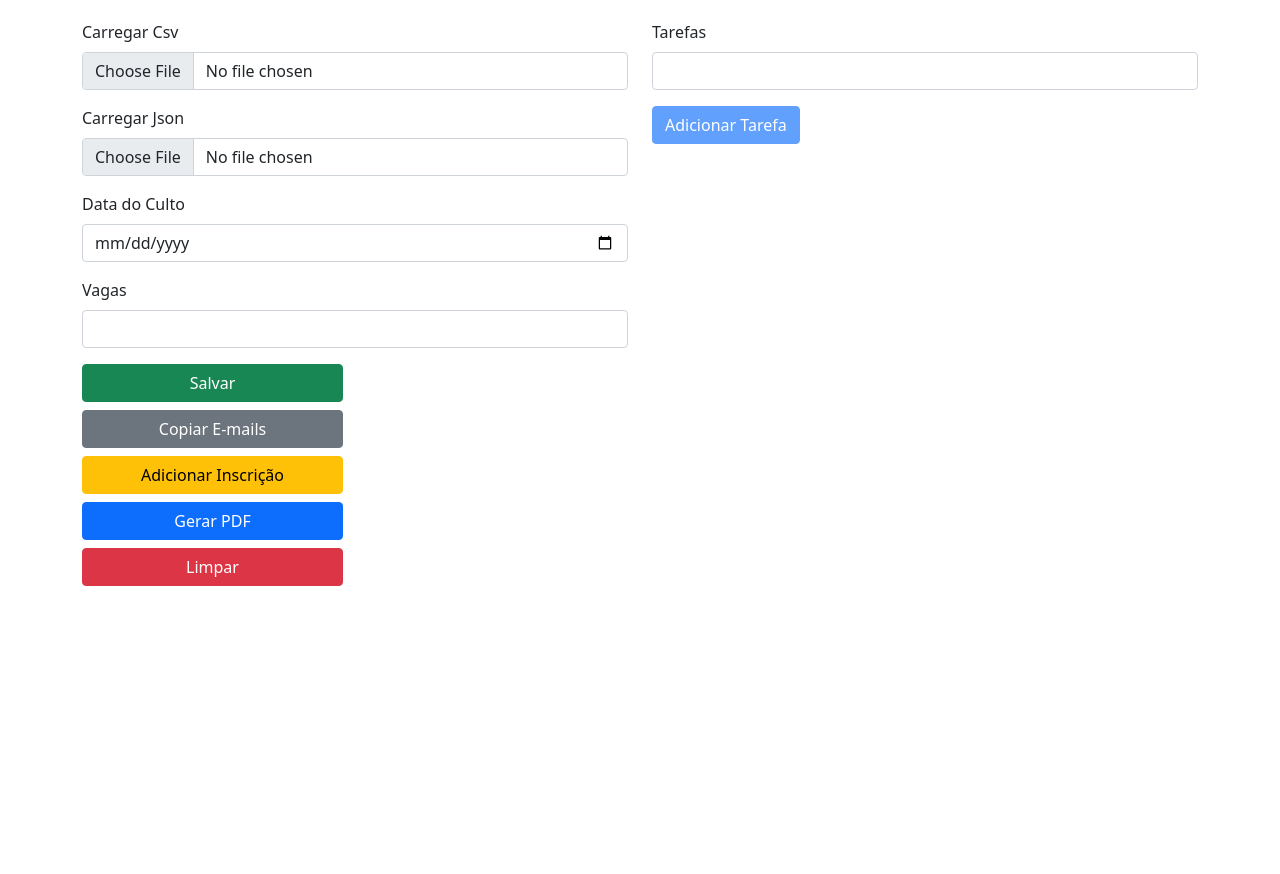
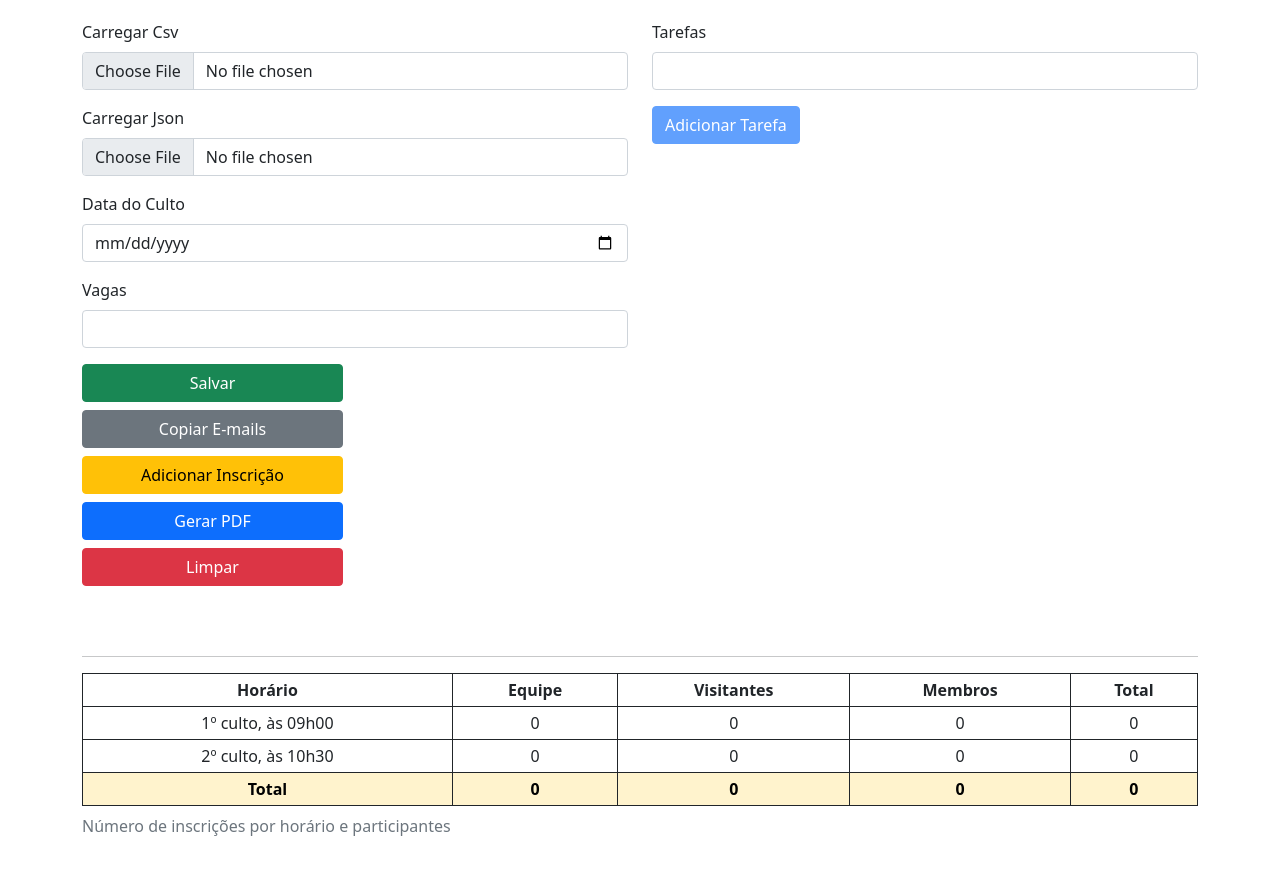
Before and after one commit to filiperoberto/incricoes-culto, a Vue app: page / in a window 1280 px wide. Shown: the top 874 px of the page. Before the commit the page ends 840 px from the top, so only its background shows below. Built offline with nearby package versions, Linux system fonts and the light colour scheme.

Commit message:
Tabela com resumo das inscrições

```diff
--- a/src/App.vue
+++ b/src/App.vue
@@ -1,7 +1,7 @@
 <template>
   <div id="app" class="container">
-    <div class="row">
-      <form class="print-hide col-6">
+    <div class="row print-hide ">
+      <form class="col-6">
         <div class="mb-3">
           <label for="inputCsv" class="form-label">Carregar Csv</label>
           <load-file
@@ -119,6 +119,10 @@
         </tr>
       </tfoot>
     </table>
+    <div class="print-hide">
+      <hr/>
+      <resumo :inscricoes='json'/>
+    </div>
 
     <div class="print-show header">
       <cabecalho />
@@ -137,6 +141,7 @@ import "bootstrap/dist/css/bootstrap.min.css";
 import LoadFile from "./components/LoadFile";
 import Culto from "./components/Culto";
 import Cabecalho from "./components/Cabecalho";
+import Resumo from "./components/Resumo";
 import Todo from "./components/Todo";
 import { parseISO, format } from "date-fns";
 export default {
@@ -146,6 +151,7 @@ export default {
     Culto,
     Cabecalho,
     Todo,
+    Resumo
   },
   data() {
     return {
--- /dev/null
+++ b/src/components/Resumo.vue
@@ -0,0 +1,80 @@
+<template>
+  <div>
+    <table
+      class="
+        table table-hover table-responsive table-bordered
+        border-dark
+        table-sm
+        text-center
+      "
+    >
+      <caption>
+        Número de inscrições por horário e participantes
+      </caption>
+      <thead>
+        <tr>
+          <th>Horário</th>
+          <th>Equipe</th>
+          <th>Visitantes</th>
+          <th>Membros</th>
+          <th>Total</th>
+        </tr>
+      </thead>
+      <tbody>
+        <tr
+          v-for="(lista, index) in [primeiroCulto, segundoCulto]"
+          :key="index"
+        >
+          <td>
+            <span v-if='index===0'>1º culto, às 09h00</span>
+            <span v-else>2º culto, às 10h30</span>
+          </td>
+          <td>{{ equipe(lista).length }}</td>
+          <td>{{ membros(lista).length }}</td>
+          <td>{{ visitantes(lista).length }}</td>
+          <td>{{ lista.length }}</td>
+        </tr>
+      </tbody>
+      <tfoot>
+        <tr class="table-warning border-dark">
+          <th>Total</th>
+          <th>{{ equipe(inscricoes).length }}</th>
+          <th>{{ membros(inscricoes).length }}</th>
+          <th>{{ visitantes(inscricoes).length }}</th>
+          <th>{{ inscricoes.length }}</th>
+        </tr>
+      </tfoot>
+    </table>
+  </div>
+</template>
+<script>
+export default {
+  props: {
+    inscricoes: {
+      type: Array,
+      default: () => [],
+    },
+  },
+  computed: {
+    primeiroCulto() {
+      return this.inscricoes.filter((i) => i.horario.indexOf("1") === 0);
+    },
+    segundoCulto() {
+      return this.inscricoes.filter((i) => i.horario.indexOf("2") === 0);
+    },
+  },
+  methods: {
+    equipe(inscricoes) {
+      return inscricoes.filter(
+        (i) => ["1", "2", "3", "4"].indexOf(i.vinculo.charAt(0)) > -1
+      );
+    },
+    membros(inscricoes) {
+      return inscricoes.filter((i) => ["5"].indexOf(i.vinculo.charAt(0)) > -1);
+    },
+    visitantes(inscricoes) {
+      return inscricoes.filter((i) => ["6"].indexOf(i.vinculo.charAt(0)) > -1);
+    },
+  },
+};
+</script>
```
